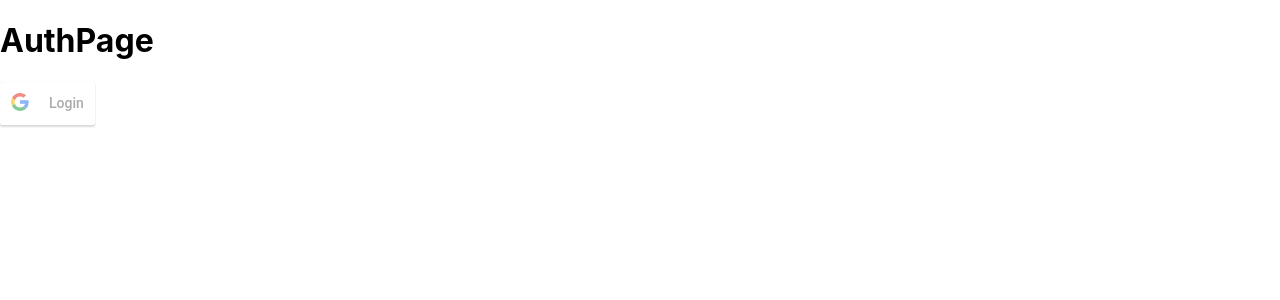
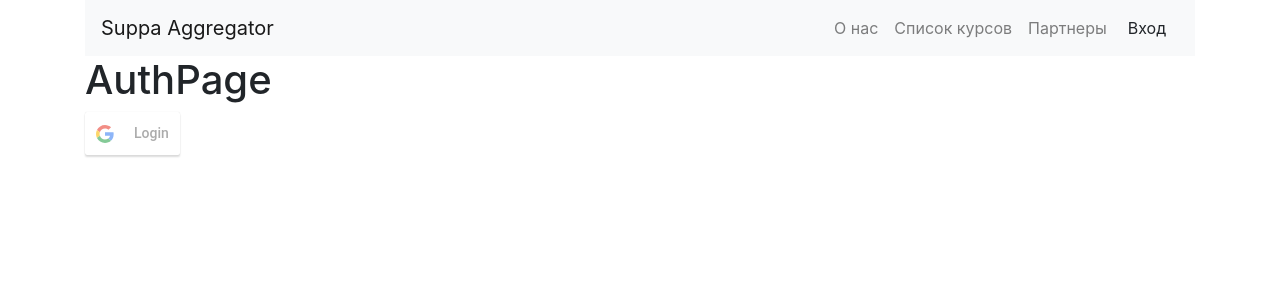
Before and after one commit to maksimchernev/e-edu-react, a React (Create React App) app in the folder frontend/: page /loginPage in a window 1280 px wide. Shown: the top 300 px of the page. Built offline with nearby package versions, Linux system fonts and the light colour scheme.

Commit message:
nav & modalform

```diff
--- a/frontend/package.json
+++ b/frontend/package.json
@@ -6,7 +6,9 @@
     "@testing-library/jest-dom": "^4.2.4",
     "@testing-library/react": "^9.5.0",
     "@testing-library/user-event": "^7.2.1",
+    "bootstrap": "^4.5.3",
     "react": "^16.14.0",
+    "react-bootstrap": "^1.4.0",
     "react-dom": "^16.14.0",
     "react-google-login": "^5.1.22",
     "react-router-dom": "^5.2.0",
--- a/frontend/src/App.css
+++ b/frontend/src/App.css
@@ -36,3 +36,9 @@
     transform: rotate(360deg);
   }
 }
+
+  #regButton {
+  right: 1rem;
+  position: absolute;
+  bottom: 0px;
+  z-index: 1; }
--- /dev/null
+++ b/frontend/src/components/nav.js
@@ -0,0 +1,67 @@
+import React from 'react';
+import 'bootstrap/dist/css/bootstrap.min.css';
+import {Button, Navbar, Nav, Modal, Form, Row, Col} from 'react-bootstrap';
+import styles from '../App.css';
+
+export default class SuppaModal extends React.Component {
+  constructor()
+  {
+    super()
+    this.state={
+      show:false
+    }
+  }
+  handleModal()
+  {
+    this.setState({show:!this.state.show})
+  }
+  render() {
+      return(
+        <div>
+          <Navbar bg="light" expand="lg">
+            <Navbar.Brand href="#home">Suppa Aggregator</Navbar.Brand>
+            <Navbar.Toggle aria-controls="basic-navbar-nav" />
+            <Navbar.Collapse id="basic-navbar-nav">
+              <Nav className="ml-auto">
+                <Nav.Link href="#about-us">О нас</Nav.Link>
+                <Nav.Link href="#list-of-couses">Список курсов</Nav.Link>
+                <Nav.Link href="#partners">Партнеры</Nav.Link>
+                <Button variant="light" onClick={()=>{this.handleModal()}}>Вход</Button>
+              </Nav>
+            </Navbar.Collapse>
+          </Navbar>
+          <Modal show={this.state.show} onHide={()=>{this.handleModal()}}>
+            <Modal.Header closeButton> Вход </Modal.Header>
+            <Modal.Body>
+              <Form>
+                <Form.Group controlId="formBasicEmail">
+                  <Form.Control type="email" placeholder="Email" />
+                </Form.Group>
+
+                <Form.Group controlId="formBasicPassword">
+                  <Form.Control type="password" placeholder="Password" />
+                </Form.Group>
+
+                <Form.Group controlId="formBasicCheckbox">
+                  <Form.Check type="checkbox" label="Запомнить меня" />
+                </Form.Group>
+              <Row>
+                <Col>
+                  <Button variant="dark" type="submit" id="enterButton">
+                  Войти
+                  </Button>
+                </Col>
+                <Col className="ml-auto">
+                  <Button variant="primary" className="ml-auto" id="regButton">
+                    Регистрация
+                  </Button>
+                </Col>
+              </Row>
+              <a href="#">Забыли пароль?</a>
+            </Form>
+            </Modal.Body>
+          </Modal>
+        </div>
+      );
+    }
+}
--- a/frontend/src/pages/authPage.js
+++ b/frontend/src/pages/authPage.js
@@ -1,5 +1,6 @@
 import React from 'react'
 import GoogleLogin from 'react-google-login'
+import SuppaNav from '../components/nav.js'
 
 export const AuthPage = () => {
 
@@ -12,6 +13,7 @@ export const AuthPage = () => {
 
     return (
         <div>
+            <SuppaNav></SuppaNav>
             <h1>AuthPage</h1>
                 <GoogleLogin
                     clientId="272019474369-kophotlk5a37las0qp48o4db5qs8uu1a.apps.googleusercontent.com"
```
Also changed, not shown: 1 other file (tests, documents, lock files or other folders).
